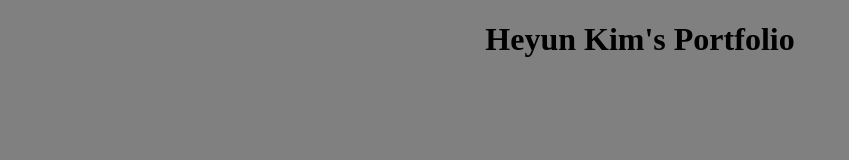
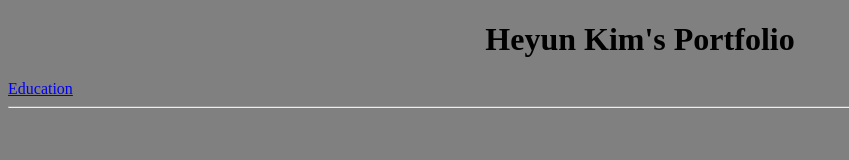
Before and after one commit to MacDos1/macdos1.github.io, a plain HTML site: page index.html in a window 1280 px wide. Shown: the whole page, without its empty margins (0-849 px from the left). Drawn offline with Linux system fonts and the light colour scheme.

Commit message:
Added Background and fixed education link

```diff
--- a/index.html
+++ b/index.html
@@ -10,6 +10,8 @@
     <body>
         <header>
             <h1>Heyun Kim's Portfolio</h1>
+            <a href="education.html">Education</a>
+            <hr>
         </header>
         <main>
         </main>
```
Also changed, not shown: education.html (+2 -0 lines).
